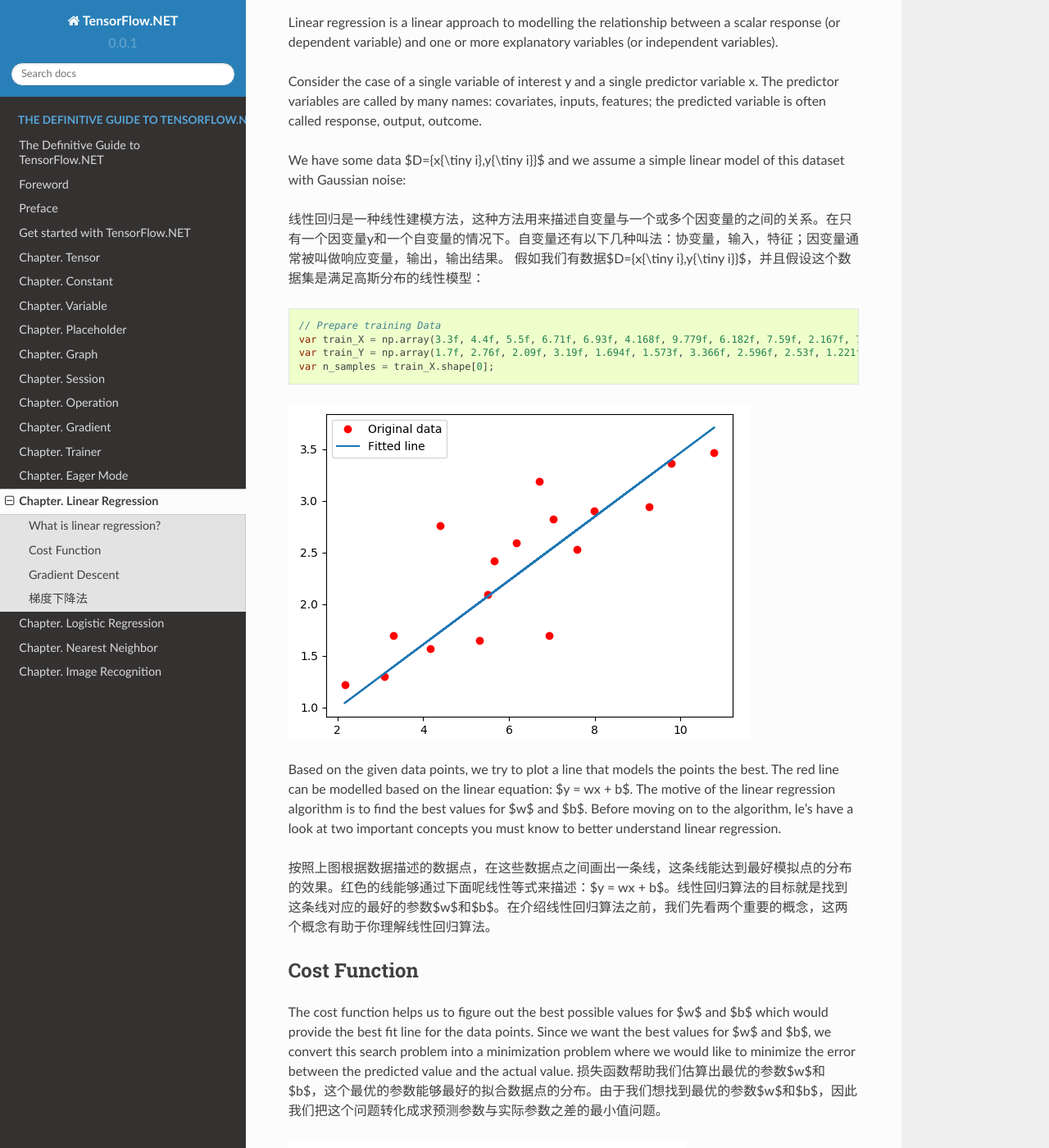
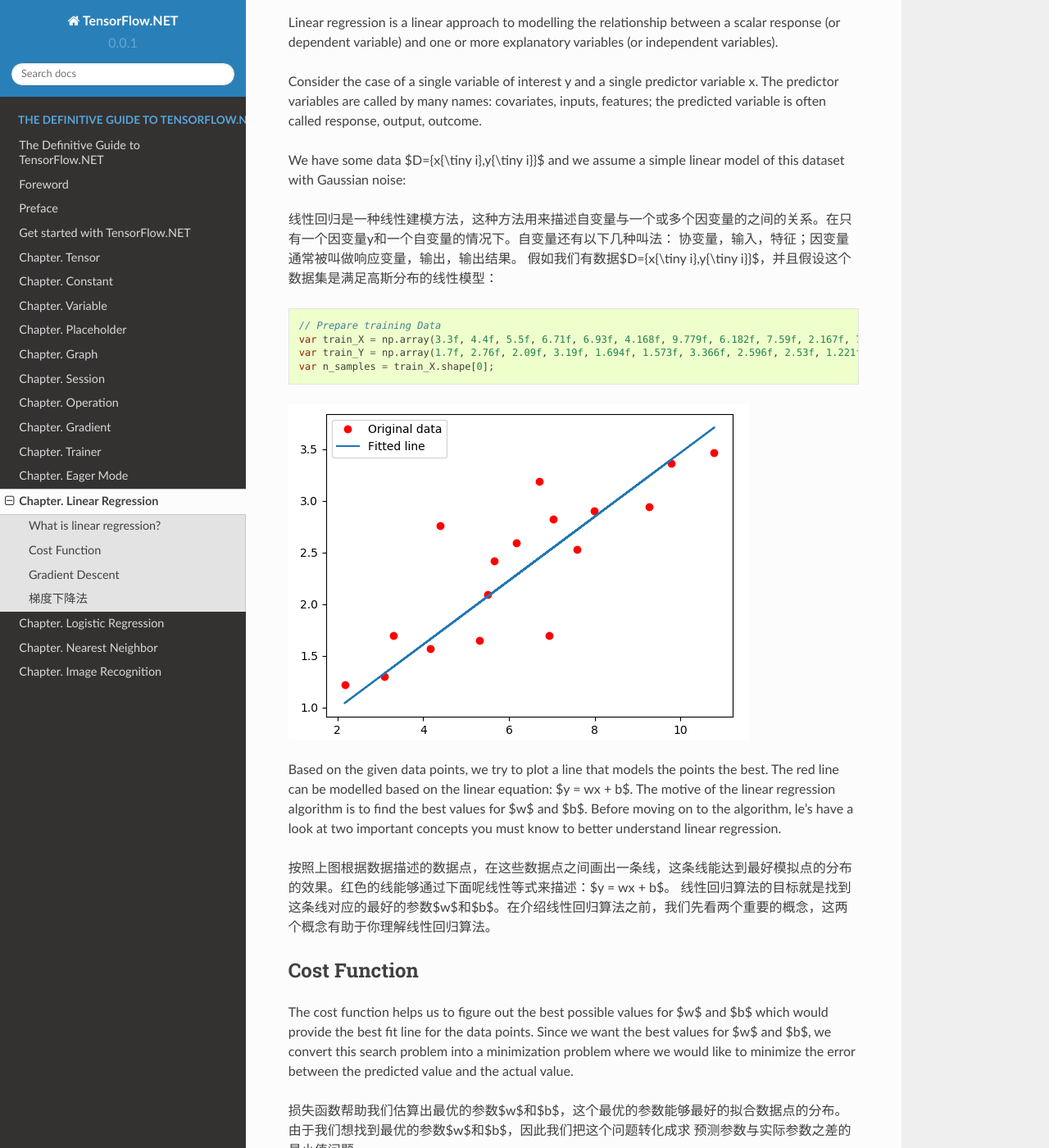
Before and after one commit to SciSharp/TensorFlow.NET, a Sphinx documentation site: the page built from docs/source/LinearRegression.md, in a window 1280 px wide and 1400 px high, scrolled down 200 px. Shown: the whole window at 82% size. Built offline with Sphinx 7.4.7 and the Read the Docs theme 2.0.0, drawn with Linux system fonts in a browser that asks for light colours.

Commit message:
Update LinearRegression.md

````diff
--- a/docs/source/LinearRegression.md
+++ b/docs/source/LinearRegression.md
@@ -8,7 +8,8 @@ Consider the case of a single variable of interest y and a single predictor vari
 
 We have some data $D=\{x{\tiny i},y{\tiny i}\}$ and we assume a simple linear model of this dataset with Gaussian noise:
 
-线性回归是一种线性建模方法，这种方法用来描述自变量与一个或多个因变量的之间的关系。在只有一个因变量y和一个自变量的情况下。自变量还有以下几种叫法：协变量，输入，特征；因变量通常被叫做响应变量，输出，输出结果。
+线性回归是一种线性建模方法，这种方法用来描述自变量与一个或多个因变量的之间的关系。在只有一个因变量y和一个自变量的情况下。自变量还有以下几种叫法：
+协变量，输入，特征；因变量通常被叫做响应变量，输出，输出结果。
 假如我们有数据$D=\{x{\tiny i},y{\tiny i}\}$，并且假设这个数据集是满足高斯分布的线性模型：
 ```csharp
 // Prepare training Data
@@ -20,12 +21,15 @@ var n_samples = train_X.shape[0];
 
 Based on the given data points, we try to plot a line that models the points the best. The red line can be modelled based on the linear equation: $y = wx + b$. The motive of the linear regression algorithm is to find the best values for $w$ and $b$. Before moving on to the algorithm, le's have a look at two important concepts you must know to better understand linear regression.
 
-按照上图根据数据描述的数据点，在这些数据点之间画出一条线，这条线能达到最好模拟点的分布的效果。红色的线能够通过下面呢线性等式来描述：$y = wx + b$。线性回归算法的目标就是找到这条线对应的最好的参数$w$和$b$。在介绍线性回归算法之前，我们先看两个重要的概念，这两个概念有助于你理解线性回归算法。
+按照上图根据数据描述的数据点，在这些数据点之间画出一条线，这条线能达到最好模拟点的分布的效果。红色的线能够通过下面呢线性等式来描述：$y = wx + b$。
+线性回归算法的目标就是找到这条线对应的最好的参数$w$和$b$。在介绍线性回归算法之前，我们先看两个重要的概念，这两个概念有助于你理解线性回归算法。
 
 ### Cost Function
 
 The cost function helps us to figure out the best possible values for $w$ and $b$ which would provide the best fit line for the data points. Since we want the best values for $w$ and $b$, we convert this search problem into a minimization problem where we would like to minimize the error between the predicted value and the actual value.
-损失函数帮助我们估算出最优的参数$w$和$b$，这个最优的参数能够最好的拟合数据点的分布。由于我们想找到最优的参数$w$和$b$，因此我们把这个问题转化成求预测参数与实际参数之差的最小值问题。
+
+损失函数帮助我们估算出最优的参数$w$和$b$，这个最优的参数能够最好的拟合数据点的分布。由于我们想找到最优的参数$w$和$b$，因此我们把这个问题转化成求
+预测参数与实际参数之差的最小值问题。
 
 ![minimize-square-cost](_static/minimize-square-cost.png)
 
@@ -35,6 +39,7 @@ function we are going to change the values of $w$ and $b$ such that the MSE valu
 
 我们选择最小化上面的函数。预测值和真实值之间的差异的大小衡量了预测结果的偏差。我们用所有点的偏差的平方和除以所有点所有点的数量大小来表示说有点的平均
 的误差大小。因此，损失函数又叫均方误差（简称MSE）。到此，我们可以通过调整参数$w$和$b$来使MSE达到最小值。
+
 ```csharp
 // tf Graph Input
 var X = tf.placeholder(tf.float32);
````
